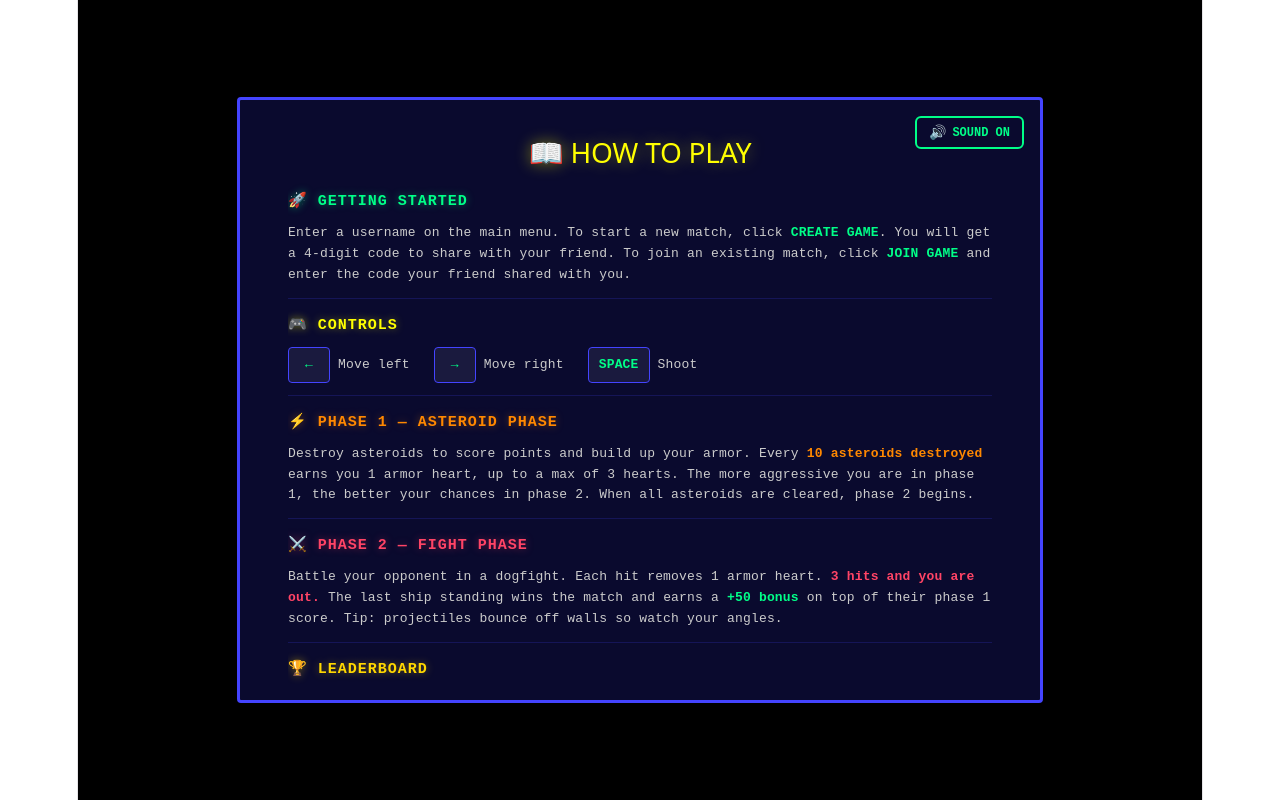
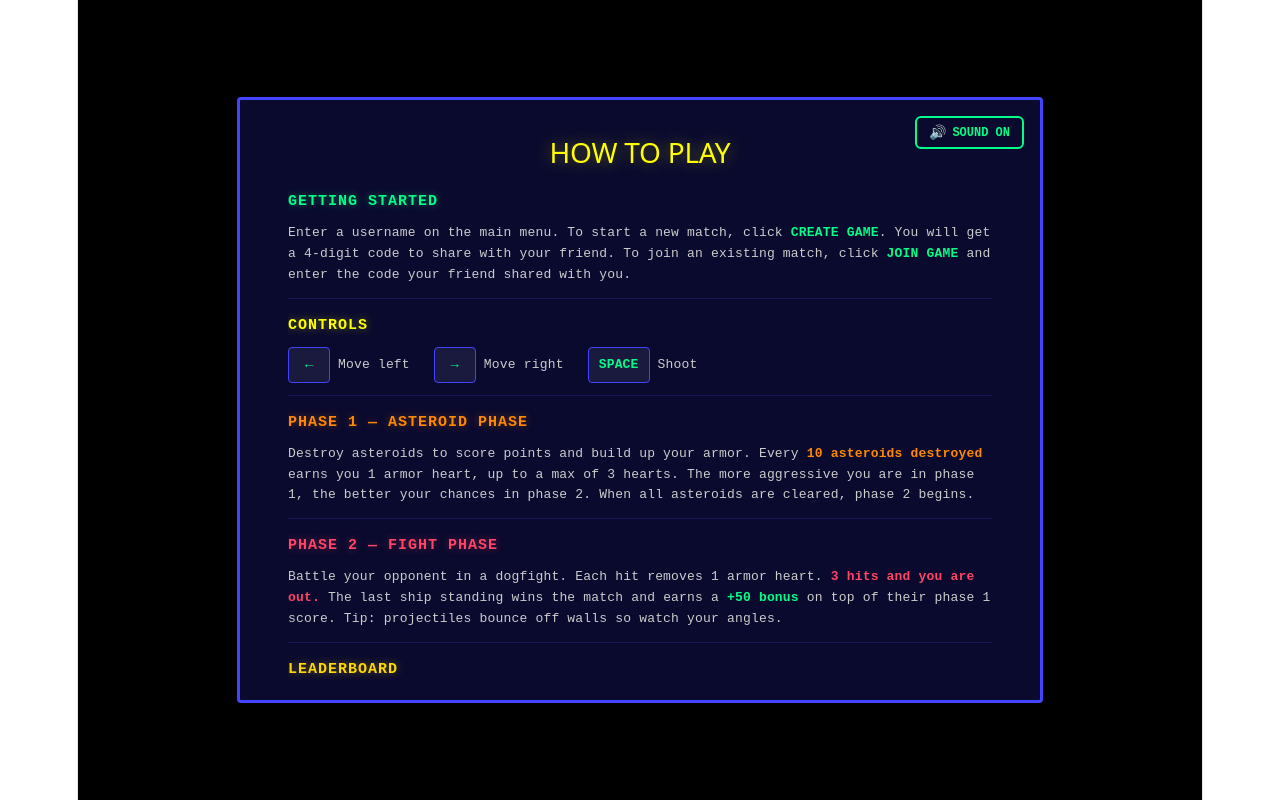
Before and after one commit to hughejef/space-arcade, a React (Vite) app in the folder client/: page / in a window 1280 px wide. Both pictures are taken after a click on the button "View instructions". Built offline with nearby package versions, Linux system fonts and the light colour scheme; no server answers.

Commit message:
Remove emojis from instructions page section headers and title (#60)
Co-authored-by: Prabhash Sharma <b-a-s-h@Prabhashs-MacBook-Pro.local>

```diff
--- a/client/src/Instructions.jsx
+++ b/client/src/Instructions.jsx
@@ -83,11 +83,11 @@ function Instructions({ onBack }) {
             marginTop: '0',
             marginBottom: '20px',
             textShadow: '0 0 16px #ffff0066',
-          }}>📖 HOW TO PLAY</h2>
+          }}>HOW TO PLAY</h2>
 
           {/* getting started: username + create or join */}
           <Section>
-            <SectionHeader color="#00ff88">🚀 GETTING STARTED</SectionHeader>
+            <SectionHeader color="#00ff88">GETTING STARTED</SectionHeader>
             <p style={{ color: '#ccc', fontSize: '13px', lineHeight: '1.6', margin: 0 }}>
               Enter a username on the main menu. To start a new match, click <strong style={{ color: '#00ff88' }}>CREATE GAME</strong>. You will get a 4-digit code to share with your friend. To join an existing match, click <strong style={{ color: '#00ff88' }}>JOIN GAME</strong> and enter the code your friend shared with you.
             </p>
@@ -95,7 +95,7 @@ function Instructions({ onBack }) {
 
           {/* controls: arrow keys and space */}
           <Section>
-            <SectionHeader color="#ffff00">🎮 CONTROLS</SectionHeader>
+            <SectionHeader color="#ffff00">CONTROLS</SectionHeader>
             <div style={{
               display: 'flex',
               gap: '24px',
@@ -121,7 +121,7 @@ function Instructions({ onBack }) {
 
           {/* phase 1: destroy asteroids for points and armor */}
           <Section>
-            <SectionHeader color="#ff8800">⚡ PHASE 1 — ASTEROID PHASE</SectionHeader>
+            <SectionHeader color="#ff8800">PHASE 1 — ASTEROID PHASE</SectionHeader>
             <p style={{ color: '#ccc', fontSize: '13px', lineHeight: '1.6', margin: 0 }}>
               Destroy asteroids to score points and build up your armor. Every <strong style={{ color: '#ff8800' }}>10 asteroids destroyed</strong> earns you 1 armor heart, up to a max of 3 hearts. The more aggressive you are in phase 1, the better your chances in phase 2. When all asteroids are cleared, phase 2 begins.
             </p>
@@ -129,7 +129,7 @@ function Instructions({ onBack }) {
 
           {/* phase 2: fight to the death */}
           <Section>
-            <SectionHeader color="#ff4466">⚔️ PHASE 2 — FIGHT PHASE</SectionHeader>
+            <SectionHeader color="#ff4466">PHASE 2 — FIGHT PHASE</SectionHeader>
             <p style={{ color: '#ccc', fontSize: '13px', lineHeight: '1.6', margin: 0 }}>
               Battle your opponent in a dogfight. Each hit removes 1 armor heart. <strong style={{ color: '#ff4466' }}>3 hits and you are out.</strong> The last ship standing wins the match and earns a <strong style={{ color: '#00ff88' }}>+50 bonus</strong> on top of their phase 1 score. Tip: projectiles bounce off walls so watch your angles.
             </p>
@@ -137,7 +137,7 @@ function Instructions({ onBack }) {
 
           {/* leaderboard: check standings after */}
           <Section>
-            <SectionHeader color="#ffd700">🏆 LEADERBOARD</SectionHeader>
+            <SectionHeader color="#ffd700">LEADERBOARD</SectionHeader>
             <p style={{ color: '#ccc', fontSize: '13px', lineHeight: '1.6', margin: 0 }}>
               After each match, your score is saved to the leaderboard. Click the <strong style={{ color: '#ffff00' }}>LEADERBOARD</strong> button on the main menu to view your standings filtered by <strong style={{ color: '#ffd700' }}>daily</strong>, <strong style={{ color: '#c0c0c0' }}>weekly</strong>, or <strong style={{ color: '#cd7f32' }}>monthly</strong>. Climb to the top by stacking wins.
             </p>
```
